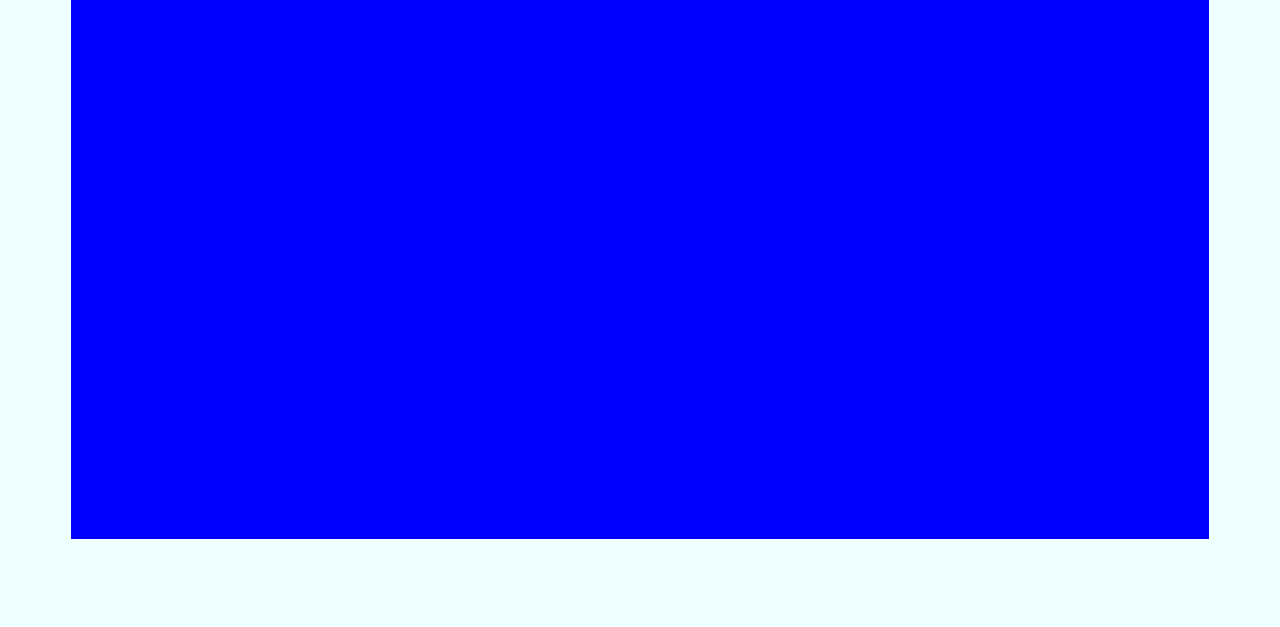
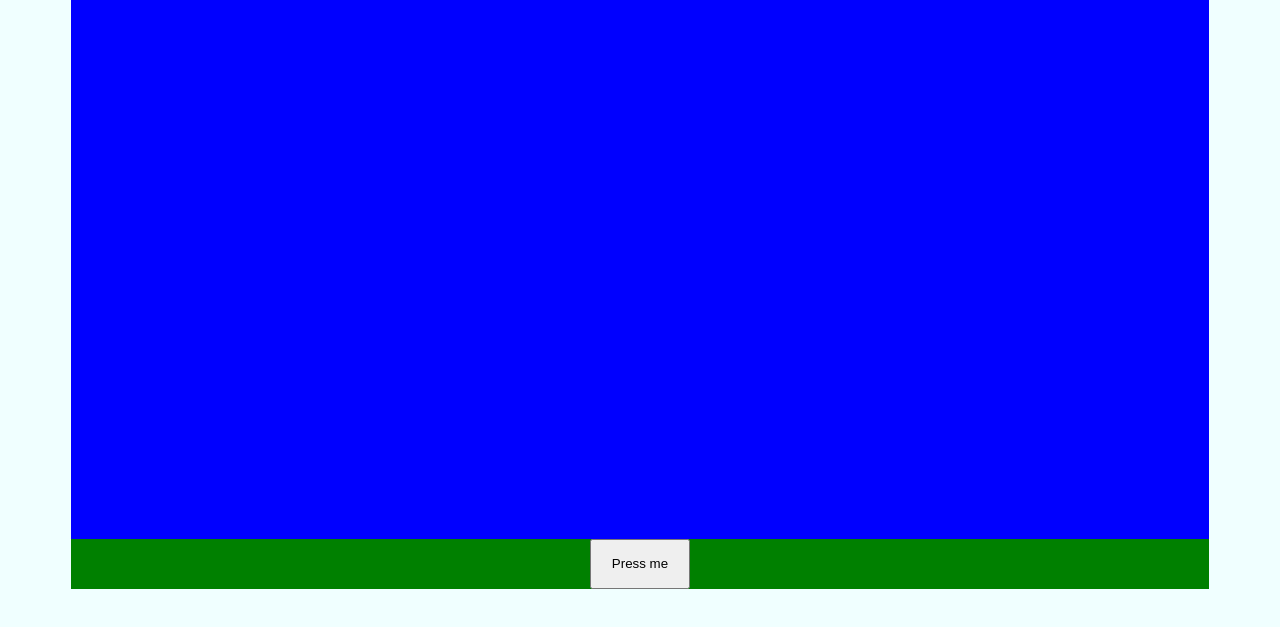
Before and after one commit to subtlehulk/rollOfTheDice, a plain HTML site: page index.html in a window 1280 px wide. Shown: the part 101-728 px from the top of the page. Drawn offline with Linux system fonts and the light colour scheme.

Commit message:
basic skeleton finished

```diff
--- a/index.html
+++ b/index.html
@@ -13,6 +13,14 @@
                 <p> Hello world.</p>
             </article>
         </section>
+        <section class="button-container">
+            <article class="button">
+                <button class="change-dice">Press me</button>
+            </article>
+        </section>
+        <footer class="contact-us">
+
+        </footer>
 
 
     </body>
--- a/style.css
+++ b/style.css
@@ -36,14 +36,15 @@ h1 {
     width: 90%;
     margin-left: auto;
     margin-right: auto;
+    background-color: black;
 }
 .button {
     width: 100%;
-    margin-left: auto;
-    margin-right: auto;
+    background-color: green;
+    text-align: center;
 }
 .change-dice {
-    margin-left: auto;
-    margin-right: auto;
-
+    text-align: center;
+    height: 50px;
+    width: 100px;
 }
```
